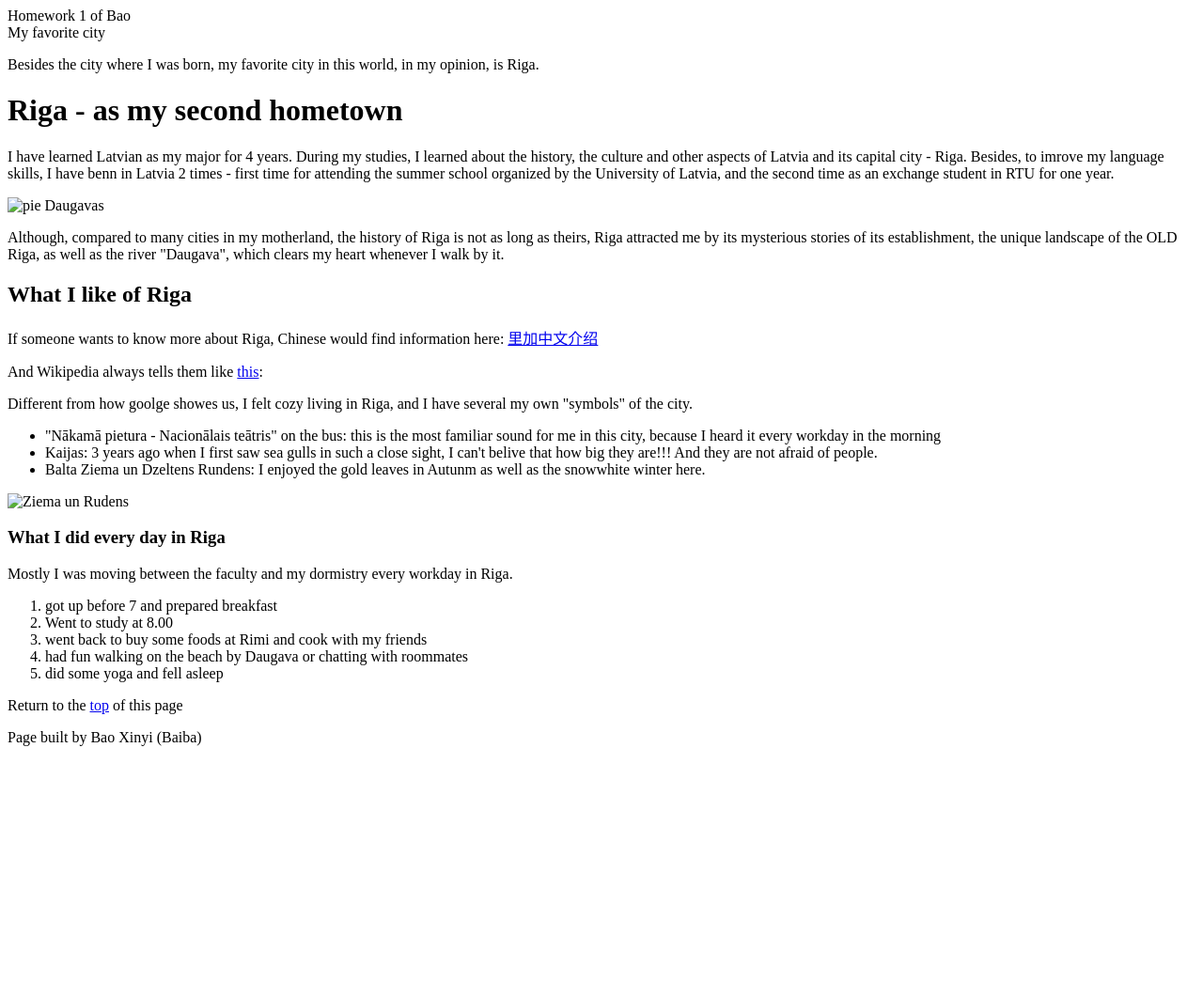
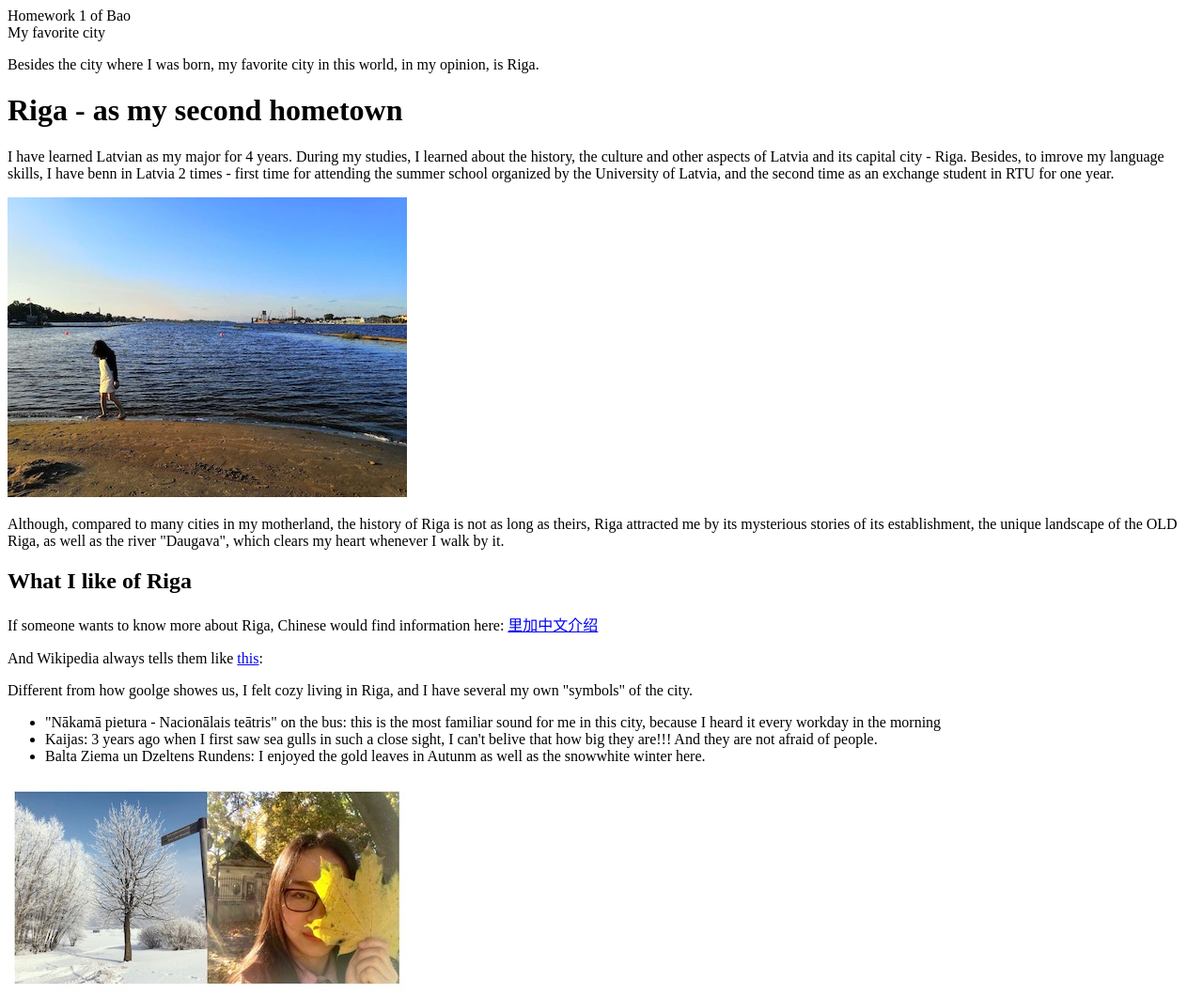
Before and after one commit to Baoxinyi/homework1-Bao, a plain HTML site: page index.html in a window 1280 px wide. Shown: the top 1061 px of the page at 94% size. Before the commit the page ends 810 px from the top, so only its background shows below. Drawn offline with Linux system fonts and the light colour scheme.

Commit message:
Add files via upload

```diff
--- a/index.html
+++ b/index.html
@@ -18,7 +18,7 @@
 
  <p>I have learned Latvian as my major for 4 years. During my studies, I learned about the history, the culture and other aspects of Latvia and its capital city - Riga. Besides, to imrove my language skills, I have benn in Latvia 2 times - first time for attending the summer school organized by the University of Latvia, and the second time as an exchange student in RTU for one year.</p>
 
-   <img src="images/IMG_9378.JPG" alt="pie Daugavas">
+   <img src="https://github.com/Baoxinyi/homework1-Bao/blob/main/IMG_9378.JPG?raw=true" alt="pie Daugavas">
 
  <p>Although, compared to many cities in my motherland, the history of Riga is not as long as theirs, Riga attracted me by its mysterious stories of its establishment, the unique landscape of the OLD Riga, as well as the river "Daugava", which clears my heart whenever I walk by it.</p>
 
@@ -33,7 +33,7 @@
      <li>Balta Ziema un Dzeltens Rundens: I enjoyed the gold leaves in Autunm as well as the snowwhite winter here.</li>
    </ul>
 
-<img src="images/IMG_5897.JPG" alt="Ziema un Rudens">
+<img src="https://raw.githubusercontent.com/Baoxinyi/homework1-Bao/7df039e41942f965a75ec0df7005dbca3a1b9107/IMG_5897.JPG" alt="Ziema un Rudens">
 
 
    <h3>What I did every day in Riga</h3>
```
